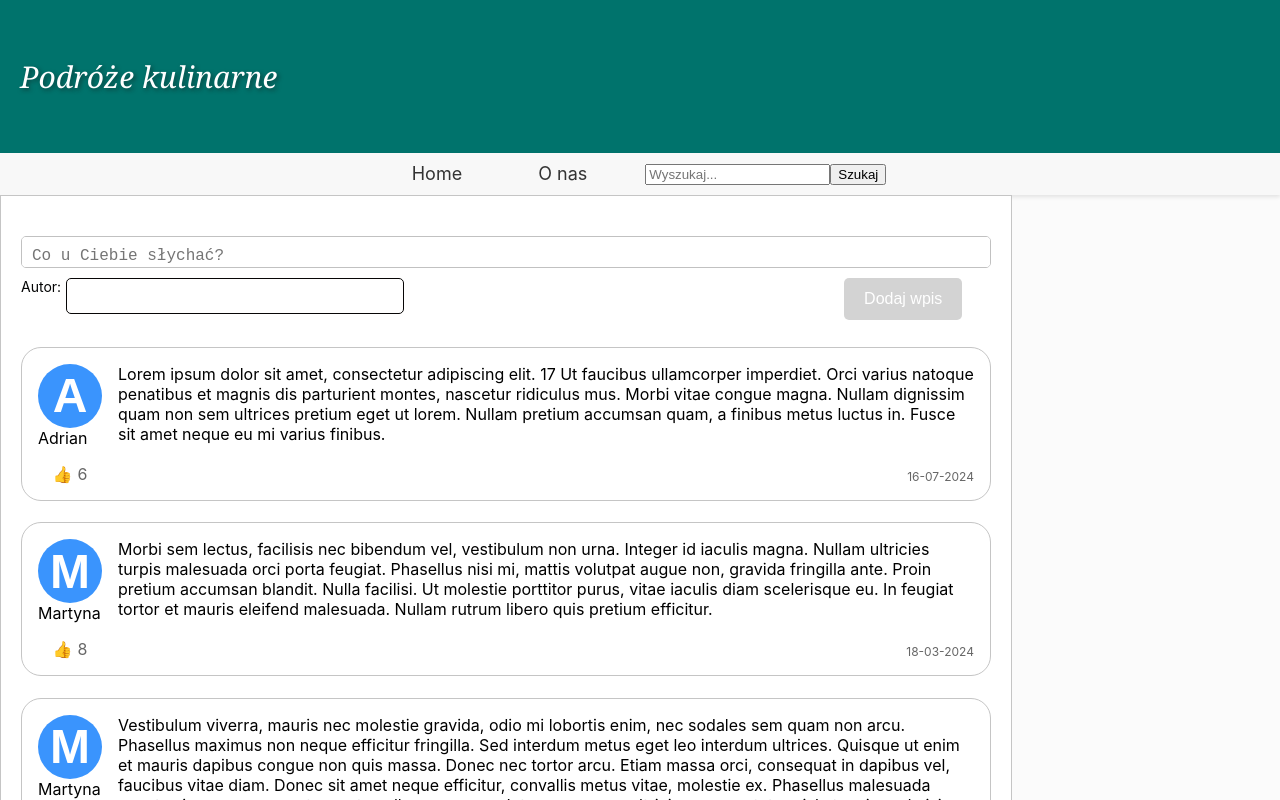
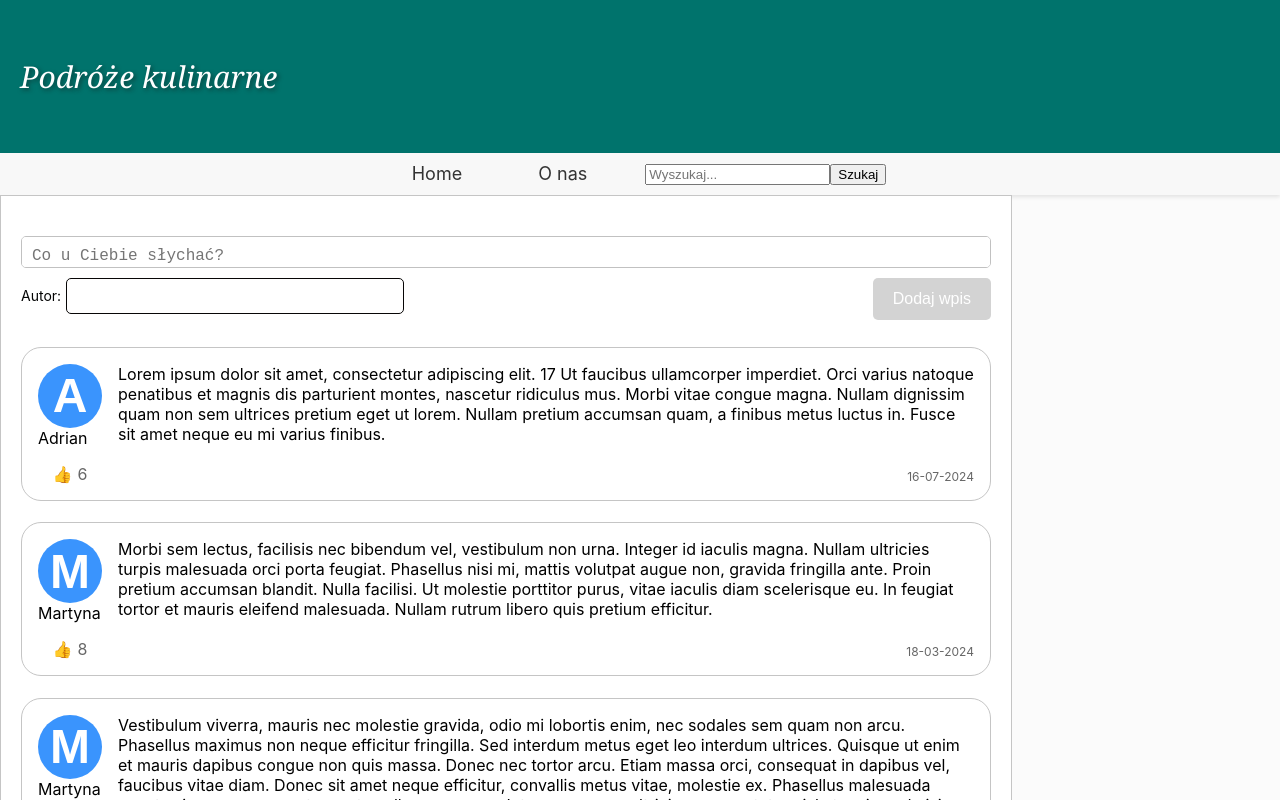
Before and after one commit to AdiPodlas/Mikroblog, a React (Create React App) app: page / in a window 1280 px wide. Shown: the top 800 px of the page. Built offline with nearby package versions, Linux system fonts and the light colour scheme.

Commit message:
on focused off autor

```diff
--- a/src/NewEntryForm.css
+++ b/src/NewEntryForm.css
@@ -27,7 +27,7 @@
     font-size: 16px;
     cursor:pointer;
     transition: transform 0.1s ease-in-out, background-color 0.1s ease-in-out;
-    margin-left: 440px;
+
 }
 
 .add-entry-button:hover {
@@ -46,7 +46,7 @@
   }
 
  .new-entry-author-input:focus-visible{
-  height: 2rem;
+
   border-color: #0c647f;
   outline: none;
   }
@@ -65,6 +65,7 @@
     font-size: 14px;
     color: #040505;
     text-align: left;
+    justify-content: space-between;
 }
 
 .new-entry-author-input {
--- a/src/NewEntryForm.js
+++ b/src/NewEntryForm.js
@@ -46,16 +46,17 @@ export const NewEntryForm = ({ onAddEntry }) => {
           isFocused || text.trim() !== "" ? "focused" : ""
         }`}
       />
-      <label className="new-entry-author-label">
+      <div className="new-entry-author-label">
+        <label>
           Autor:
           <input
             type="text"
             value={author}
             onChange={handleAuthorChange}
             className="new-entry-author-input"
-          onFocus={handleFocus}
-          onBlur={handleBlur}
+
           />
+        </label>
         <button
           onClick={handleAddEntry}
           className="add-entry-button"
@@ -63,7 +64,7 @@ export const NewEntryForm = ({ onAddEntry }) => {
         >
           Dodaj wpis
         </button>
-      </label>
+      </div>
     </div>
   );
 };
```
Lines whose indentation alone changed are shown as unchanged.
